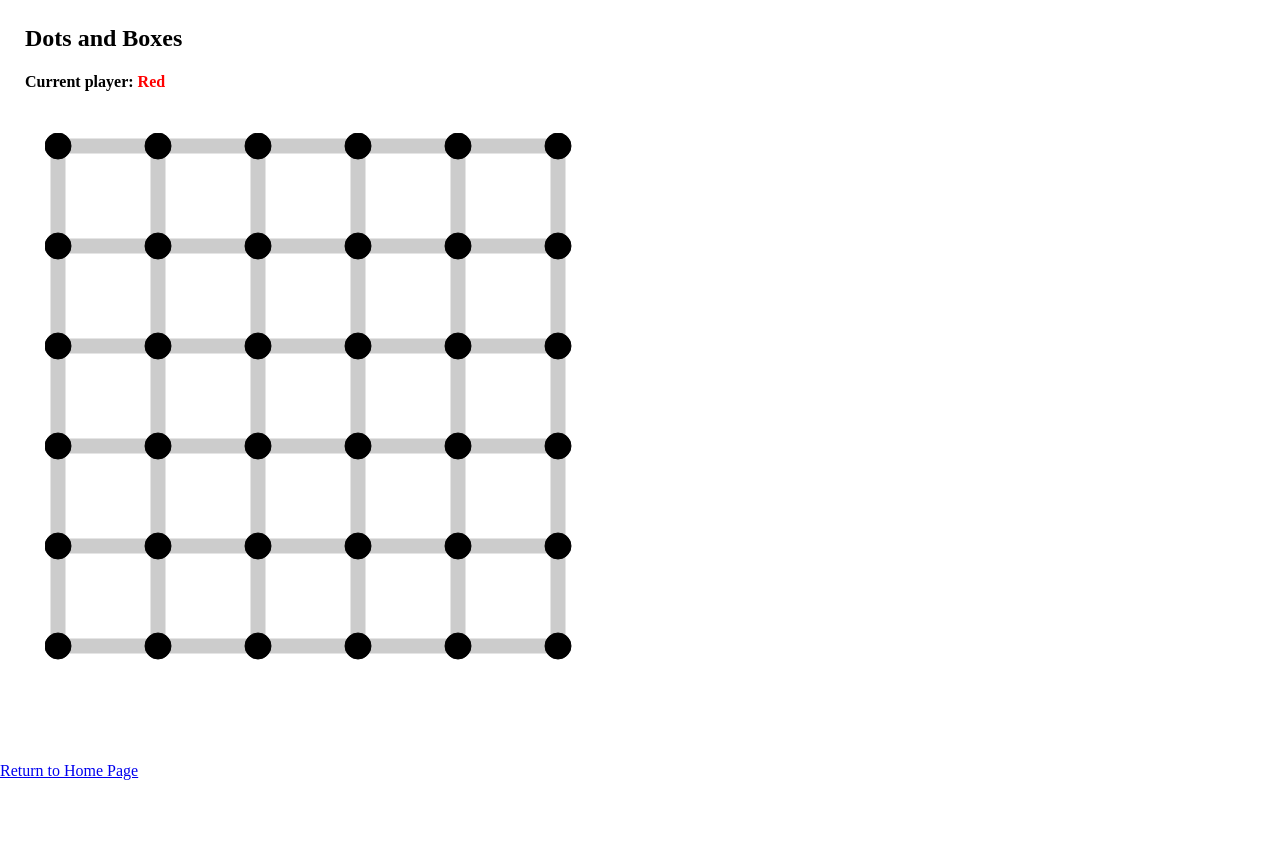
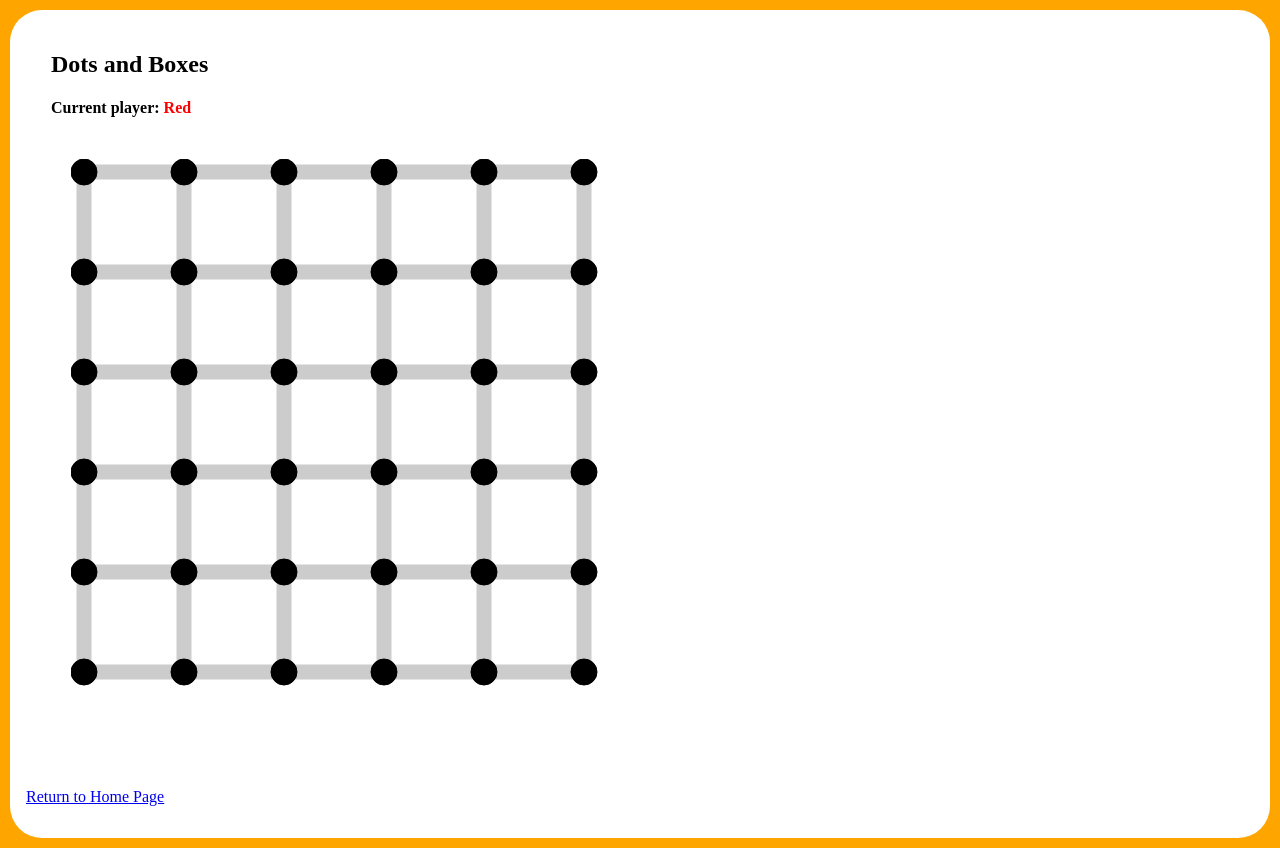
Before and after one commit to aaronr12/WebDesignProject4, a plain HTML site: page dots.html in a window 1280 px wide. Before the commit the page ends 800 px from the top, so only its background shows below. Drawn offline with Linux system fonts and the light colour scheme.

Commit message:
last minute changes

```diff
--- a/dots-css/dotsandboxes.css
+++ b/dots-css/dotsandboxes.css
@@ -2,9 +2,16 @@
 body {
 	margin: 0px;
 	padding: 0px;
+	background: orange;
 }
 
-/******************************************************************************/
+.container{
+	margin: 10px;
+	padding: 1em;
+	background: white;
+	justify-content: center;
+	border-radius: 2em;
+}
 
 #game-display {
 	margin: 25px;
--- a/dots.html
+++ b/dots.html
@@ -19,7 +19,7 @@
 	</head>
 
 	<body>
-
+		<div class="container">
 		<div id="game-display">
 
 			<h2>Dots and Boxes</h2>
@@ -123,6 +123,8 @@
 		</script>
 
 		<p><a href="index.html">Return to Home Page</a></p>
+		</div>
+
 	</body>
 
 </html>
```
Also changed, not shown: hangman.html (+2 -0 lines).
